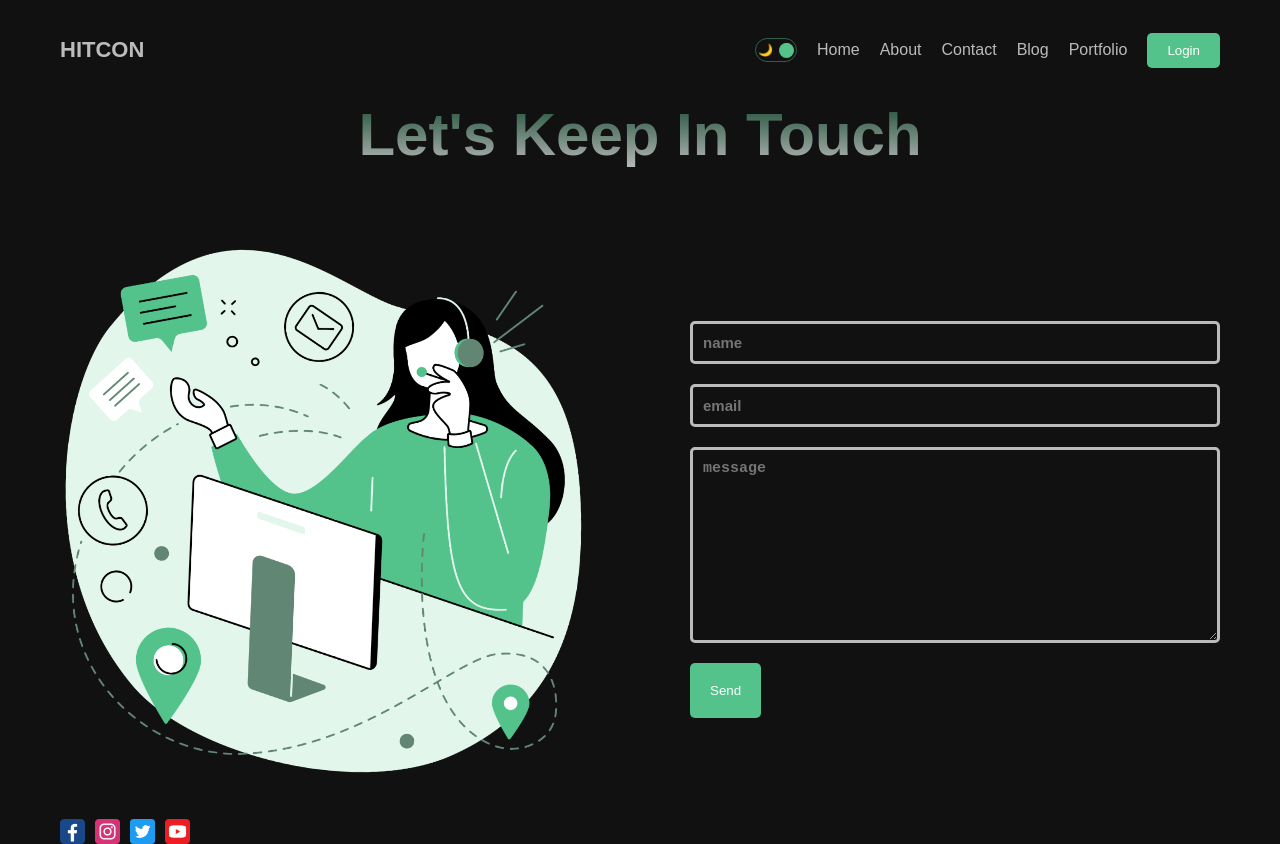
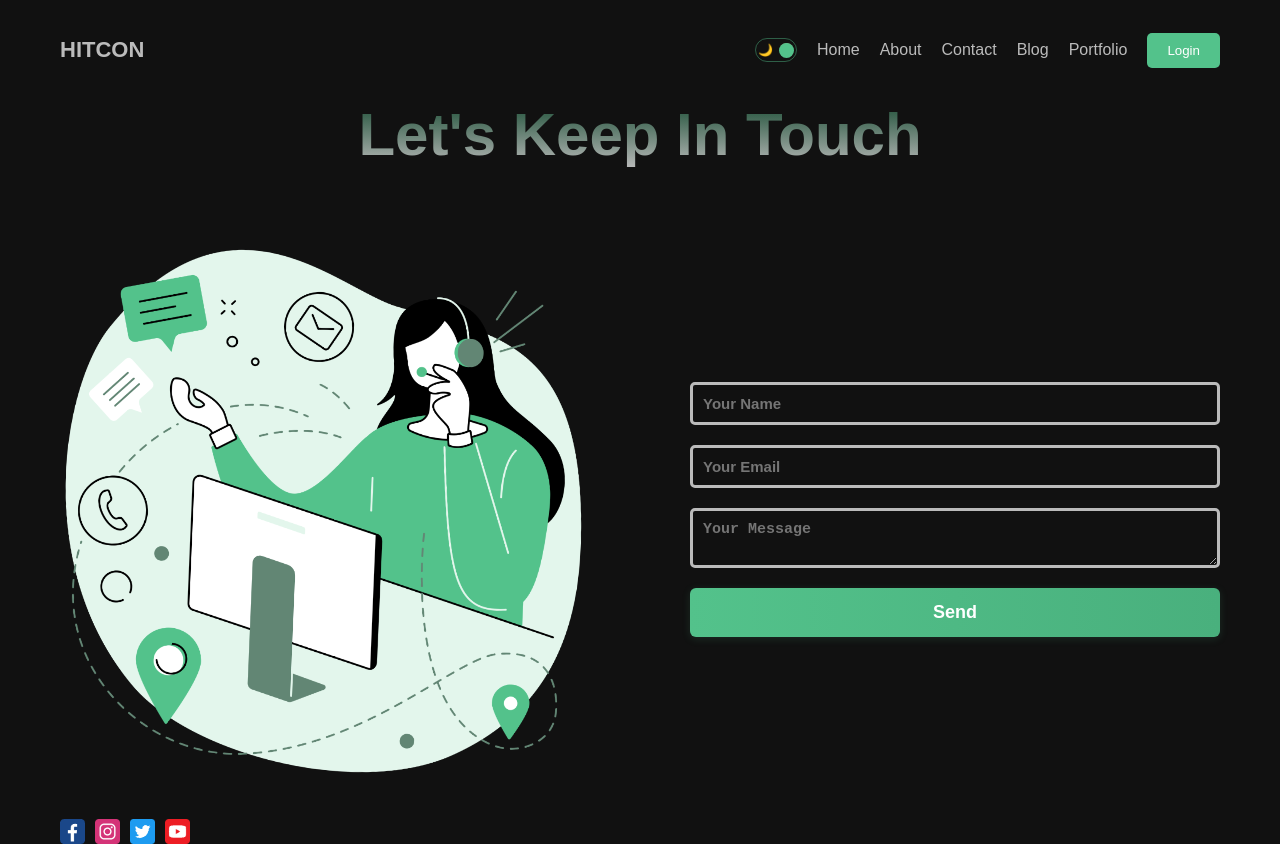
Before and after one commit to RezwanKhan47/Project_Showcaseing_WebApp, a Next.js app: page /contact in a window 1280 px wide. Built offline with nearby package versions, Linux system fonts and the light colour scheme; no server answers.

Commit message:
3rd commit
19/6/25

```diff
--- /dev/null
+++ b/src/app/api/contact/route.js
@@ -0,0 +1,26 @@
+import clientPromise from "@/lib/db";
+import { getServerSession } from "next-auth";
+import { authOptions } from "@/app/api/auth/[...nextauth]/route";
+
+export async function POST(request) {
+  const session = await getServerSession(authOptions);
+  if (!session) {
+    return new Response(JSON.stringify({ error: "Unauthorized" }), {
+      status: 401,
+    });
+  }
+  try {
+    const body = await request.json();
+    const client = await clientPromise;
+    const db = client.db("yourDatabaseName"); // Use your actual DB name
+    const result = await db.collection("contact").insertOne(body);
+    return new Response(
+      JSON.stringify({ success: true, id: result.insertedId }),
+      { status: 201 }
+    );
+  } catch (error) {
+    return new Response(JSON.stringify({ error: error.message }), {
+      status: 500,
+    });
+  }
+}
--- a/src/app/contact/page.jsx
+++ b/src/app/contact/page.jsx
@@ -1,22 +1,87 @@
-import React from "react";
+"use client";
+import React, { useState } from "react";
+import { useSession } from "next-auth/react";
+import { useRouter } from "next/navigation";
 import styles from "./page.module.css";
 import Image from "next/image";
-import Button from "../components/button/button";
 
 const Contact = () => {
+  const { data: session, status } = useSession();
+  const router = useRouter();
+  const [form, setForm] = useState({ name: "", email: "", message: "" });
+  const [statusMsg, setStatusMsg] = useState("");
+
+  const handleChange = (e) => {
+    setForm({ ...form, [e.target.name]: e.target.value });
+  };
+
+  const handleSubmit = async (e) => {
+    e.preventDefault();
+    if (status !== "authenticated") {
+      router.push("/login");
+      return;
+    }
+    setStatusMsg("Sending...");
+    try {
+      const res = await fetch("/api/contact", {
+        method: "POST",
+        headers: { "Content-Type": "application/json" },
+        body: JSON.stringify(form),
+      });
+      if (res.ok) {
+        setStatusMsg("Message sent!");
+        setForm({ name: "", email: "", message: "" });
+      } else {
+        const err = await res.json();
+        setStatusMsg("Failed: " + err.error);
+      }
+    } catch (err) {
+      setStatusMsg("Failed to send.");
+    }
+  };
+
   return (
     <div className={styles.container}>
       <h1 className={styles.title}>Let's Keep In Touch</h1>
       <div className={styles.content}>
         <div className={styles.imgContainer}>
-          <Image className={styles.img} src="/contact.png" alt="Contact" fill={true} />
+          <Image
+            className={styles.img}
+            src="/contact.png"
+            alt="Contact"
+            fill={true}
+          />
         </div>
-        <div className={styles.form}>
-          <input type="text" placeholder="name" className={styles.input} />
-          <input type="text" placeholder="email" className={styles.input} />
-          <textarea placeholder="message" cols={30} rows={10} className={styles.textArea}></textarea>
-          <Button url="#" text="Send" />
-        </div>
+        <form className={styles.form} onSubmit={handleSubmit}>
+          <input
+            name="name"
+            placeholder="Your Name"
+            value={form.name}
+            onChange={handleChange}
+            required
+            className={styles.input}
+          />
+          <input
+            name="email"
+            placeholder="Your Email"
+            value={form.email}
+            onChange={handleChange}
+            required
+            className={styles.input}
+          />
+          <textarea
+            name="message"
+            placeholder="Your Message"
+            value={form.message}
+            onChange={handleChange}
+            required
+            className={styles.textArea}
+          />
+          <button type="submit" className={styles.button}>
+            Send
+          </button>
+          <div>{statusMsg}</div>
+        </form>
       </div>
     </div>
   );
--- a/src/app/contact/page.module.css
+++ b/src/app/contact/page.module.css
@@ -1,6 +1,4 @@
-.container{
 
-}
 
 .content{
   display: flex;
@@ -60,3 +58,22 @@
         transform: translateY(-20px) rotate(10deg);
     }
 }
+
+/* Add to your CSS file, e.g., contact.module.css */
+.button {
+  background: linear-gradient(90deg, #53c28b 0%, #49b07d 100%);
+  color: #fff;
+  border: none;
+  border-radius: 6px;
+  padding: 14px 32px;
+  font-size: 18px;
+  font-weight: bold;
+  cursor: pointer;
+  transition: background 0.2s, box-shadow 0.2s;
+  box-shadow: 0 2px 8px rgba(83, 194, 139, 0.15);
+}
+
+.button:hover {
+  background: linear-gradient(90deg, #49b07d 0%, #53c28b 100%);
+  box-shadow: 0 4px 16px rgba(83, 194, 139, 0.25);
+}
```
